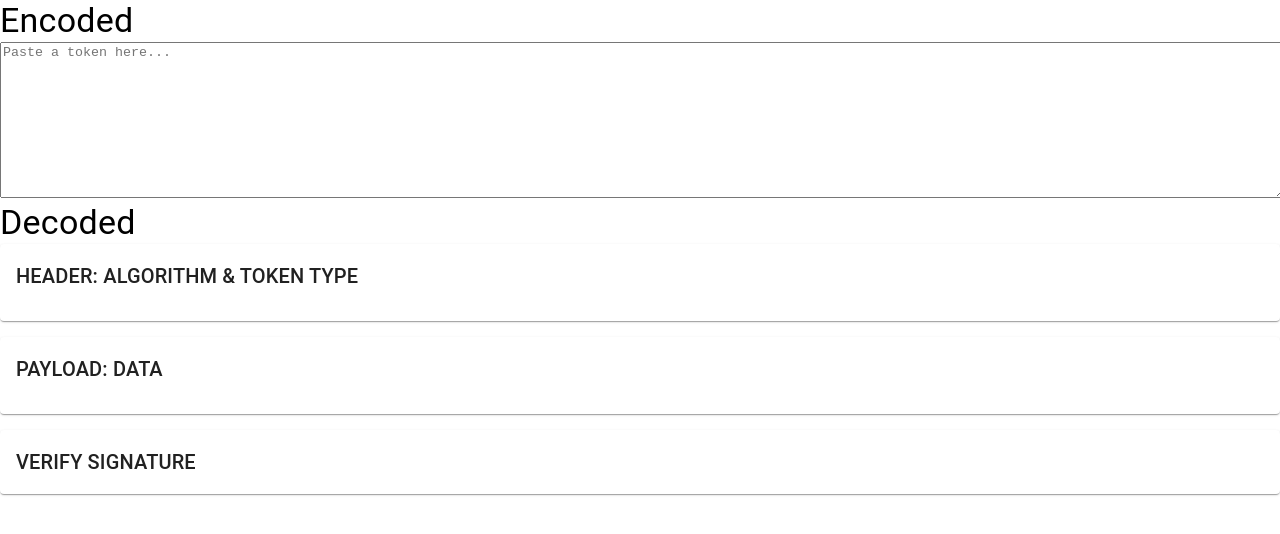
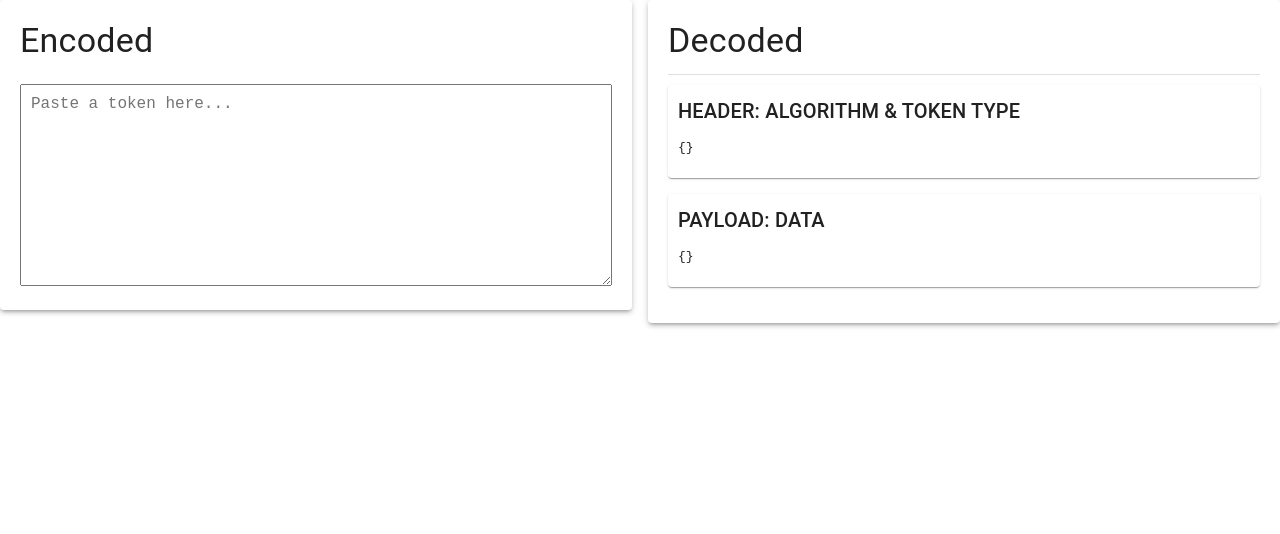
Before and after one commit to chamathns/jwt-playground, a React (Create React App) app: page / in a window 1280 px wide. Shown: the top 534 px of the page. Built offline with nearby package versions, Linux system fonts and the light colour scheme.

Commit message:
add encode and decode components

```diff
--- a/src/App.jsx
+++ b/src/App.jsx
@@ -1,4 +1,6 @@
 import React, { useState } from 'react';
+import { TextField, TextareaAutosize, Paper, Button, Typography, Grid } from '@mui/material';
+import { styled } from '@mui/system';
 import Encoded from './Encoded';
 import Decoded from './Decoded';
 
@@ -18,10 +20,14 @@ function App() {
   };
 
   return (
-    <div>
-      <Encoded jwt={jwt} handleJwtChange={handleJwtChange} />
-      <Decoded decodedHeader={decodedHeader} decodedPayload={decodedPayload} />
-    </div>
+    <Grid container spacing={2}>
+      <Grid item xs={12} md={6}>
+        <Encoded jwt={jwt} handleJwtChange={handleJwtChange} />
+      </Grid>
+      <Grid item xs={12} md={6}>
+        <Decoded decodedHeader={decodedHeader} decodedPayload={decodedPayload} />
+      </Grid>
+    </Grid>
   );
 }
 
--- a/src/Decoded.jsx
+++ b/src/Decoded.jsx
@@ -1,23 +1,27 @@
 import React from 'react';
-import { Typography, Paper } from '@mui/material';
+import { Typography, Paper, Divider } from '@mui/material';
 
 function Decoded({ decodedHeader, decodedPayload }) {
+    const parsedHeader = decodedHeader ? JSON.parse(decodedHeader) : {};
+    const parsedPayload = decodedPayload ? JSON.parse(decodedPayload) : {};
+
     return (
-    <div>
-      <Typography variant="h4">Decoded</Typography>
-      <Paper style={{marginBottom: '16px', padding: '16px'}}>
+        <Paper elevation={3} style={{ padding: '20px' }}>
+            <Typography variant="h4" gutterBottom>Decoded</Typography>
+            <Divider style={{ margin: '10px 0' }} />
+
+            {/* HEADER */}
+            <Paper style={{ marginBottom: '16px', padding: '10px' }}>
                 <Typography variant="h6">HEADER: ALGORITHM & TOKEN TYPE</Typography>
-        <pre>{decodedHeader}</pre>
+                <pre>{JSON.stringify(parsedHeader, null, 2)}</pre>
             </Paper>
-      <Paper style={{marginBottom: '16px', padding: '16px'}}>
+
+            {/* PAYLOAD */}
+            <Paper style={{ marginBottom: '16px', padding: '10px' }}>
                 <Typography variant="h6">PAYLOAD: DATA</Typography>
-        <pre>{decodedPayload}</pre>
+                <pre>{JSON.stringify(parsedPayload, null, 2)}</pre>
             </Paper>
-      <Paper style={{padding: '16px'}}>
-        <Typography variant="h6">VERIFY SIGNATURE</Typography>
-        {/* Code for the verify signature section here */}
         </Paper>
-    </div>
     );
 }
 
--- a/src/Encoded.jsx
+++ b/src/Encoded.jsx
@@ -1,18 +1,18 @@
 import React from 'react';
-import { TextareaAutosize, Typography } from '@mui/material';
+import { TextareaAutosize, Typography, Paper } from '@mui/material';
 
 function Encoded({ jwt, handleJwtChange }) {
     return (
-    <div>
-      <Typography variant="h4">Encoded</Typography>
+        <Paper elevation={3} style={{ padding: '20px', marginBottom: '20px' }}>
+            <Typography variant="h4" gutterBottom>Encoded</Typography>
             <TextareaAutosize
                 minRows={10}
                 onChange={handleJwtChange}
                 placeholder="Paste a token here..."
                 value={jwt}
-        style={{width: '100%'}}
+                style={{width: '100%', padding: '10px', marginTop: '10px', boxSizing: 'border-box', fontSize: '16px'}}
             />
-    </div>
+        </Paper>
     );
 }
 
```
Lines whose indentation alone changed are shown as unchanged.
